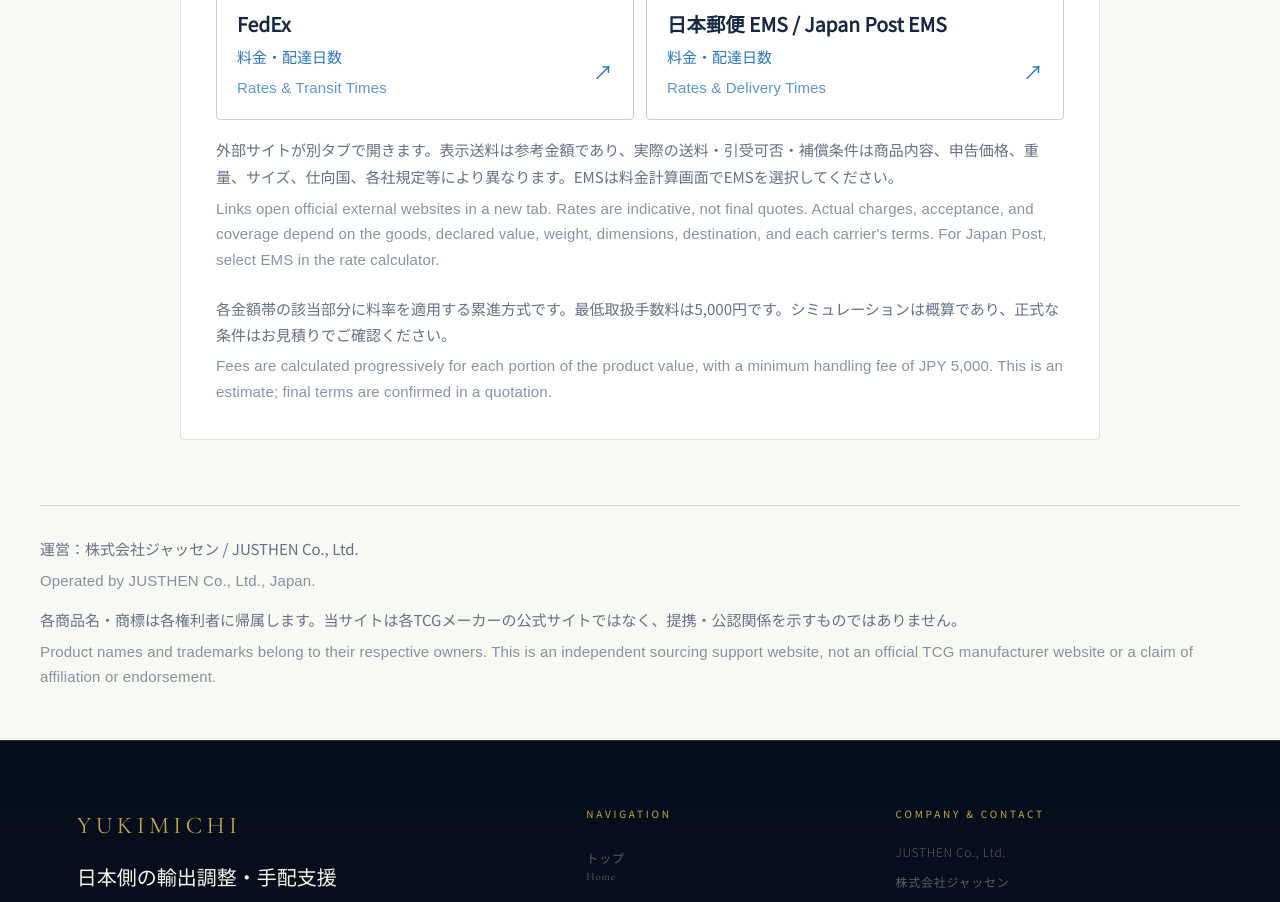
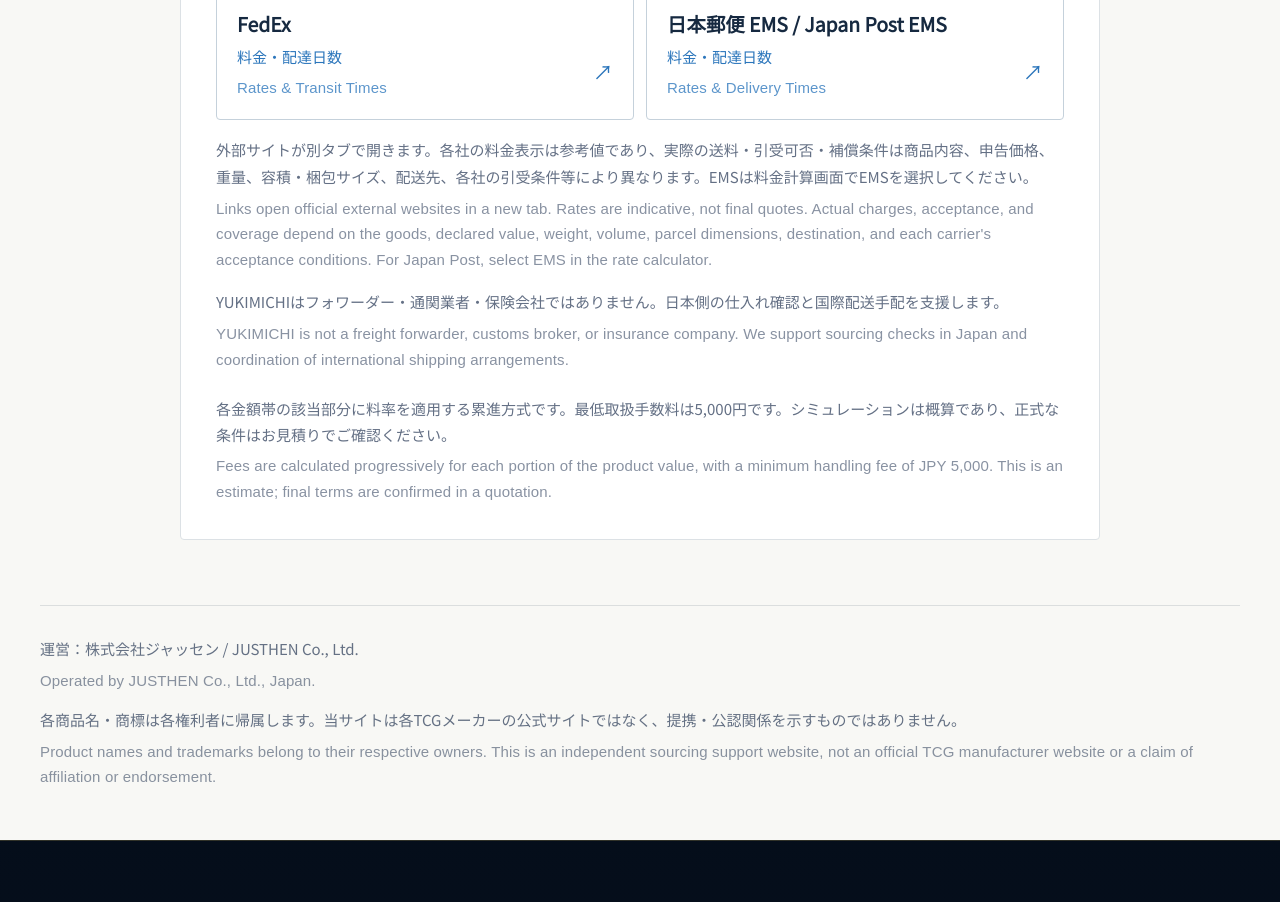
Before and after one commit to JUSTHEN-YUUKI/YUKIMICHI-ChatGpt-NEW-HP, a Next.js app: page /tcg/fee-calculator in a window 1280 px wide. Shown: the part 2240-3142 px from the top of the page. Built offline with nearby package versions, Linux system fonts and the light colour scheme.

Commit message:
Clarify YUKIMICHI support role and variable shipping costs

```diff
--- a/components/tcg/TcgFeeCalculator.tsx
+++ b/components/tcg/TcgFeeCalculator.tsx
@@ -98,8 +98,11 @@ export default function TcgFeeCalculator() {
         ))}
       </div>
       <p className={styles.shippingCaution}><Bilingual
-        ja="外部サイトが別タブで開きます。表示送料は参考金額であり、実際の送料・引受可否・補償条件は商品内容、申告価格、重量、サイズ、仕向国、各社規定等により異なります。EMSは料金計算画面でEMSを選択してください。"
-        en="Links open official external websites in a new tab. Rates are indicative, not final quotes. Actual charges, acceptance, and coverage depend on the goods, declared value, weight, dimensions, destination, and each carrier's terms. For Japan Post, select EMS in the rate calculator." /></p>
+        ja="外部サイトが別タブで開きます。各社の料金表示は参考値であり、実際の送料・引受可否・補償条件は商品内容、申告価格、重量、容積・梱包サイズ、配送先、各社の引受条件等により異なります。EMSは料金計算画面でEMSを選択してください。"
+        en="Links open official external websites in a new tab. Rates are indicative, not final quotes. Actual charges, acceptance, and coverage depend on the goods, declared value, weight, volume, parcel dimensions, destination, and each carrier's acceptance conditions. For Japan Post, select EMS in the rate calculator." /></p>
+      <p className={styles.shippingCaution}><Bilingual
+        ja="YUKIMICHIはフォワーダー・通関業者・保険会社ではありません。日本側の仕入れ確認と国際配送手配を支援します。"
+        en="YUKIMICHI is not a freight forwarder, customs broker, or insurance company. We support sourcing checks in Japan and coordination of international shipping arrangements." /></p>
     </section>
     <p className={styles.note}><Bilingual ja="各金額帯の該当部分に料率を適用する累進方式です。最低取扱手数料は5,000円です。シミュレーションは概算であり、正式な条件はお見積りでご確認ください。"
       en="Fees are calculated progressively for each portion of the product value, with a minimum handling fee of JPY 5,000. This is an estimate; final terms are confirmed in a quotation." /></p>
```
